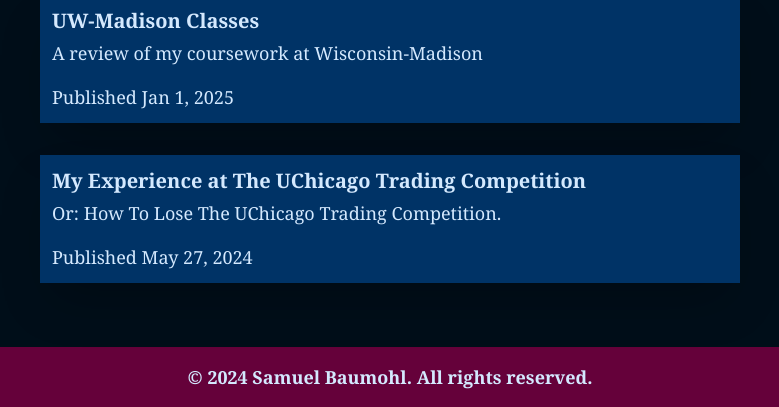
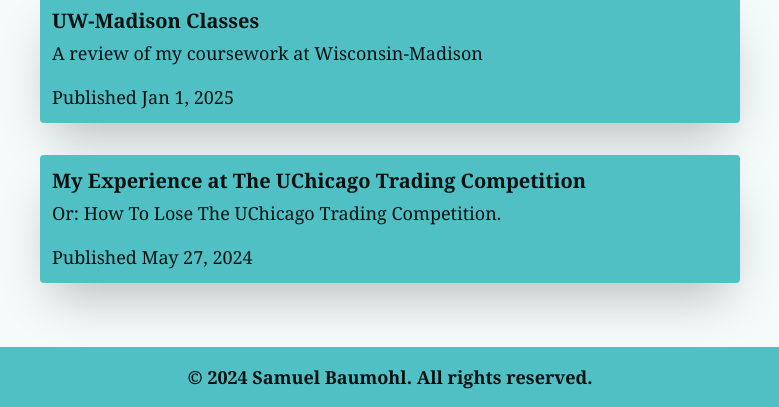
Before and after one commit to sbaumohl/PersonalWebsite-Bootstrap, an Astro site: page / in a window 1280 px wide. Shown: the part 679-1086 px from the top of the page, without its empty margins (250-1029 px from the left). Built offline with nearby package versions, Linux system fonts and the light colour scheme; Astro itself is replaced by a stand-in of ours.

Commit message:
colors are hard

```diff
--- a/src/components/Footer.astro
+++ b/src/components/Footer.astro
@@ -3,7 +3,7 @@
 const today = new Date();
 ---
 
-<footer class="bg-secondary-800 text-text text-lg font-semibold mt-4 px-1 py-4 text-center">
+<footer class="bg-primary text-text text-lg font-semibold mt-4 px-1 py-4 text-center">
 	&copy; {today.getFullYear()}
 	{" " + NAME}. All rights reserved.
 </footer>
--- a/src/content/blog/uw-madison-courses.mdx
+++ b/src/content/blog/uw-madison-courses.mdx
@@ -4,17 +4,19 @@
 pubDate: 'January 1 2025'
 ---
 
-Below are the courses I've taken at <span class="text-accent">UW-Madison</span>.
-The credit count for each course is in parenthesis; if a credit count isn't indicated, a course is three credits. I was initially declared a double major in Computer Sciences
+Below are the courses I've taken at UW-Madison.
+The credit count for each course is in parenthesis; if a credit count isn't indicated, a course is three credits. I initially declared a double major in Computer Sciences
 and Legal Studies. But, I dropped Legal Studies and picked up a Math certificate (equivalent to a minor). I'm also pursuing Honors in the Liberal Arts
 and Honors in the Major for Computer Sciences. Both of these require a slightly more intense course load via honors courses.
-Some courses are seminars or passion courses created by one professor. For those classes, I'll include the professor's name.
+Some courses are seminars or passion courses created by one professor and taking them with another may result in a vastly difference experience. For those classes, I'll include the professor's name.
 
 #### Legend:
 - (<span class="font-bold">!</span>): Particularly challenging, intense, or required many hours of work
 - (<span class="font-bold">=</span>): Gen-ed course
 - (<span class="font-bold">+</span>): Taken with honors (Honors Optional, Honors Only, or Accelerated Honors)
 - (<span class="font-bold">^</span>): Particularly Interesting or a class I just enjoyed
+
+<hr class="border-primary"/>
 
 ### Fall 2024
 - CS 532: Matrix Methods in Machine Learning
@@ -24,7 +26,7 @@
 - PHILOS 543: AI Ethics w/ Prof. Annette Zimmermann **(^)**
 
 ### Spring 2024
-- CS 354: Machine Organization and Programming
+- CS 354: Machine Organization and Programming **(^)**
 - POLI SCI 601: Proseminar: Topics in Political Science w/ Prof. Ryan Owens **(!+)**
 - ANTHRO 105: Principles of Biological Anthropology **(=+)**
 - CS 540: Intro. to Artificial Intelligence
--- a/src/layouts/BasePage.astro
+++ b/src/layouts/BasePage.astro
@@ -2,6 +2,7 @@
 import BaseHead from "../components/BaseHead.astro";
 import { SITE_TITLE, SITE_DESCRIPTION } from "../consts";
 import Footer from "../components/Footer.astro"
+import "@fontsource-variable/source-serif-4";
 ---
 
 <!doctype html>
--- a/src/layouts/BlogPost.astro
+++ b/src/layouts/BlogPost.astro
@@ -11,7 +11,7 @@
 
 <BasePage>
 	<article class="sm:mt-20 block mx-auto w-[700px] text-wrap mb-8">
-		<a href="../" class="w-50 text-lg text-primary-600 normal-case font-normal hover:underline no-underline"
+		<a href="../" class="w-50 text-lg text-primary normal-case font-normal hover:underline no-underline"
 			><Icon name="angles-left-solid" class="inline-block text-sm mb-1" />Back</a
 		>
 		<div>
@@ -19,8 +19,8 @@
 			<h2 class="text-lg font-semibold mt-4">
 				{description}
 			</h2>
-			<hr class="mt-8 mb-2 border-accent-700" />
-			<div class="text-primary-600 text-lg mb-6 flex flex-row gap-x-2">
+			<hr class="mt-8 mb-2 border-primary" />
+			<div class="text-primary text-lg mb-6 flex flex-row gap-x-2">
 				<span>Published on<FormattedDate date={pubDate} /></span
 				>&middot;
 				{
@@ -37,7 +37,7 @@
 				<span>{author}</span>
 			</div>
 			<div
-				class="prose max-w-none prose-headings:text-text prose-a:text-text prose-lg"
+				class="prose max-w-none prose-headings:text-text prose-a:text-text prose-strong:text-text prose-lg"
 			>
 				<slot />
 			</div>
--- a/src/pages/index.astro
+++ b/src/pages/index.astro
@@ -6,38 +6,37 @@
 import FormattedDate from "../components/FormattedDate.astro";
 
 const posts = (await getCollection("blog")).sort(
-	(a, b) => a.data.pubDate.valueOf() - b.data.pubDate.valueOf(),
+	(a, b) => a.data.pubDate.valueOf() - b.data.pubDate.valueOf()
 );
 
 const subheaderStyles = "text-2xl sm:text-4xl mb-4 sm:mt-12 mt-6";
 const buttonStyles =
-	"btn btn-link btn-lg normal-case font-normal no-underline text-accent";
+	"btn btn-link btn-lg normal-case font-normal no-underline text-text hover:scale-105 duration-100";
 ---
 
 <BasePage>
-	<div
-		class="sm:mt-20 block mx-auto max-w-[700px] text-wrap sm:text-lg"
-	>
+	<div class="sm:mt-20 block mx-auto max-w-[700px] text-wrap sm:text-lg">
 		<h1 class="text-4xl sm:text-5xl my-4 font-semibold">Sam Baumohl</h1>
 		<p class="mb-1">
-			I am a student at the <span class="text-accent"
-				>University of Wisconsin-Madison</span
-			> studying
-			<span class="text-primary-400">Computer Sciences</span> and <span
-				class="text-success">Mathematics</span
-			>. I'm interested in software development, machine learning/AI, and
-			technology policy. I like to read, solve problems, and work on
-			various side projects, some of which I'll post here. Right now, I'm:
+			I am a student at the University of Wisconsin-Madison studying
+			Computer Sciences and Mathematics. I'm interested in software
+			development, machine learning/AI, and technology policy. I like to
+			read, solve problems, and work on various side projects, some of
+			which I'll post here. Right now, I'm:
 		</p>
 		<ul class="ml-1 list-disc list-inside">
-			<li>&nbsp;trying to survive the CS major</li>
+			<li>
+				trying to survive the <a
+					class="underline"
+					href="/blog/uw-madison-courses/">CS major</a>
+			</li>
 			<li>
 				a Coordinator at Madison's&nbsp;<CustomLink
 					href="https://www.upl.cs.wisc.edu/"
 					>Undergraduate Project Lab</CustomLink
 				>
 				<li>
-					an active member of the&nbsp;<CustomLink
+					a passionate member of the&nbsp;<CustomLink
 						href="https://waisi.org/"
 						>Wisconsin AI Safety Initiative (WAISI)</CustomLink
 					>
@@ -51,9 +50,7 @@
 			</li>
 		</ul>
 		<h2 class={subheaderStyles}>Socials</h2>
-		<div
-			class="flex flex-row items-center justify-center gap-x-2"
-		>
+		<div class="flex flex-row items-center justify-center gap-x-2">
 			<form action="https://www.linkedin.com/in/sam-baumohl09/">
 				<button class={buttonStyles}>
 					<Icon name="linkedin" />
@@ -77,7 +74,7 @@
 				posts.reverse().map((post, _) => (
 					<a href={`/blog/${post.slug}/`}>
 						{/* border-solid border-accent border */}
-						<div class="bg-primary-800 flex flex-col md:flex-row gap-6  p-3 hover:scale-105 duration-100 shadow-2xl">
+						<div class="bg-primary flex flex-col md:flex-row gap-6  p-3 hover:scale-105 duration-100 shadow-2xl rounded">
 							<div class="flex flex-col">
 								<h4 class="font-semibold text-xl">
 									{post.data.title}
@@ -104,11 +101,7 @@
 			>
 		</form>
 		<h3 class="text-lg font-bold">Email Address</h3>
-		<p class="py-4">
-			<span class="text-primary-400">sam</span> (at) <span class="text-info"
-				>baumohl</span
-			> (dot) <span class="text-accent">dev</span>
-		</p>
+		<p class="py-4">sam (at) baumohl (dot) dev</p>
 	</div>
 	<form method="dialog" class="modal-backdrop">
 		<button>close</button>
--- a/tailwind.config.js
+++ b/tailwind.config.js
@@ -9,89 +9,91 @@
 	theme: {
 		extend: {
 			fontFamily: {
-				serif: ["'Source Serif 4 Variable'", ...defaultTheme.fontFamily.serif],
+				serif: [
+					"'Source Serif 4 Variable'",
+					...defaultTheme.fontFamily.serif,
+				],
 				sans: ["Manrope Variable", ...defaultTheme.fontFamily.sans],
 				mono: ["Roboto Mono Variable", ...defaultTheme.fontFamily.sans],
 			},
 			typography: () => ({
 				DEFAULT: {
-				  css: {color: 'fcf3d5'}
-				}
+					css: { color: "fcf3d5" },
+				},
 			}),
 			colors: {
-				'text': {
-					50: '#e6f2fe',
-					100: '#cde5fe',
-					200: '#9cccfc',
-					300: '#6ab2fb',
-					400: '#3899fa',
-					500: '#067ff9',
-					600: '#0566c7',
-					700: '#044c95',
-					800: '#033363',
-					900: '#011932',
-					950: '#010d19',
-					DEFAULT: '#d4e9fe'
+				text: {
+					50: '#081212',
+					100: '#102323',
+					200: '#1f4747',
+					300: '#2f6a6a',
+					400: '#3e8e8e',
+					500: '#4eb1b1',
+					600: '#71c1c1',
+					700: '#95d0d0',
+					800: '#b8e0e0',
+					900: '#dcefef',
+					950: '#edf7f7',
+					DEFAULT: "#071010",
 				},
-				'background': {
-					50: '#e5f4ff',
-					100: '#cce9ff',
-					200: '#99d3ff',
-					300: '#66bdff',
-					400: '#33a7ff',
-					500: '#0091ff',
-					600: '#0074cc',
-					700: '#005799',
-					800: '#003a66',
-					900: '#001d33',
-					950: '#000e1a',
-					DEFAULT: "#000e19",
+				background: {
+					50: '#071212',
+					100: '#0f2424',
+					200: '#1d4949',
+					300: '#2c6d6d',
+					400: '#3a9292',
+					500: '#49b6b6',
+					600: '#6dc5c5',
+					700: '#92d3d3',
+					800: '#b6e2e2',
+					900: '#dbf0f0',
+					950: '#edf8f8',
+					DEFAULT: "#f5fbfb",
 				},
-				'primary': {
-					50: '#e5f2ff',
-					100: '#cce5ff',
-					200: '#99ccff',
-					300: '#66b2ff',
-					400: '#3399ff',
-					500: '#007fff',
-					600: '#0066cc',
-					700: '#004c99',
-					800: '#003366',
-					900: '#001933',
-					950: '#000d1a',
-					DEFAULT: '#004082'
+				primary: {
+					50: '#071313',
+					100: '#0d2526',
+					200: '#1a4a4c',
+					300: '#276f72',
+					400: '#349598',
+					500: '#41babe',
+					600: '#67c8cb',
+					700: '#8dd5d8',
+					800: '#b3e3e5',
+					900: '#d9f1f2',
+					950: '#ecf8f8',
+					DEFAULT: "#51c0c4",
 				},
-				'secondary': {
-					50: '#ffe6f4',
-					100: '#fecde9',
-					200: '#fe9ad3',
-					300: '#fd68bc',
-					400: '#fd35a6',
-					500: '#fc0390',
-					600: '#ca0273',
-					700: '#970256',
-					800: '#65013a',
-					900: '#32011d',
-					950: '#19000e',
-					DEFAULT: '#a4025d'
+				secondary: {
+					50: '#061314',
+					100: '#0b2628',
+					200: '#174c4f',
+					300: '#227277',
+					400: '#2e989e',
+					500: '#39bfc6',
+					600: '#61cbd1',
+					700: '#88d8dd',
+					800: '#b0e5e8',
+					900: '#d7f2f4',
+					950: '#ebf9f9',
+					DEFAULT: "#9adfe2",
 				},
-				'accent': {
-					50: '#f6fbea',
-					100: '#edf7d4',
-					200: '#dbeeaa',
-					300: '#c9e67f',
-					400: '#b7dd55',
-					500: '#a5d52a',
-					600: '#84aa22',
-					700: '#638019',
-					800: '#425511',
-					900: '#212b08',
-					950: '#101504',
-					DEFAULT: '#a2d129'
+				accent: {
+					50: '#051415',
+					100: '#0a2829',
+					200: '#135153',
+					300: '#1d797c',
+					400: '#27a1a5',
+					500: '#30c9cf',
+					600: '#5ad4d8',
+					700: '#83dfe2',
+					800: '#aceaec',
+					900: '#d6f4f5',
+					950: '#eafafa',
+					DEFAULT: "#66d7db",
 				},
 			},
-		}
-
+		},
 	},
 	plugins: [
 		require("@tailwindcss/aspect-ratio"),
@@ -99,7 +101,7 @@
 		require("daisyui"),
 	],
 	daisyui: {
-		themes: false
+		themes: false,
 		// ["night"],
 	},
 };
```
